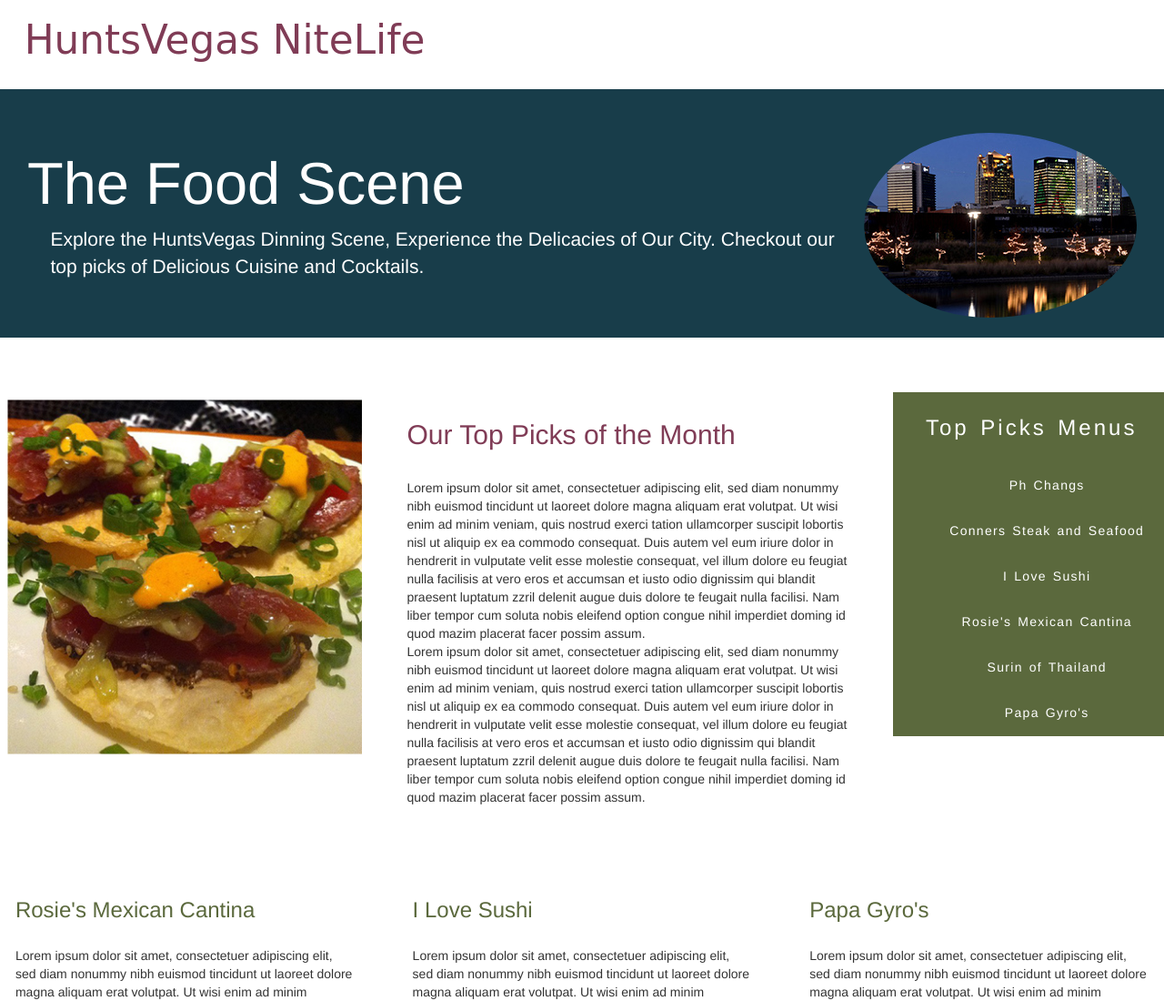
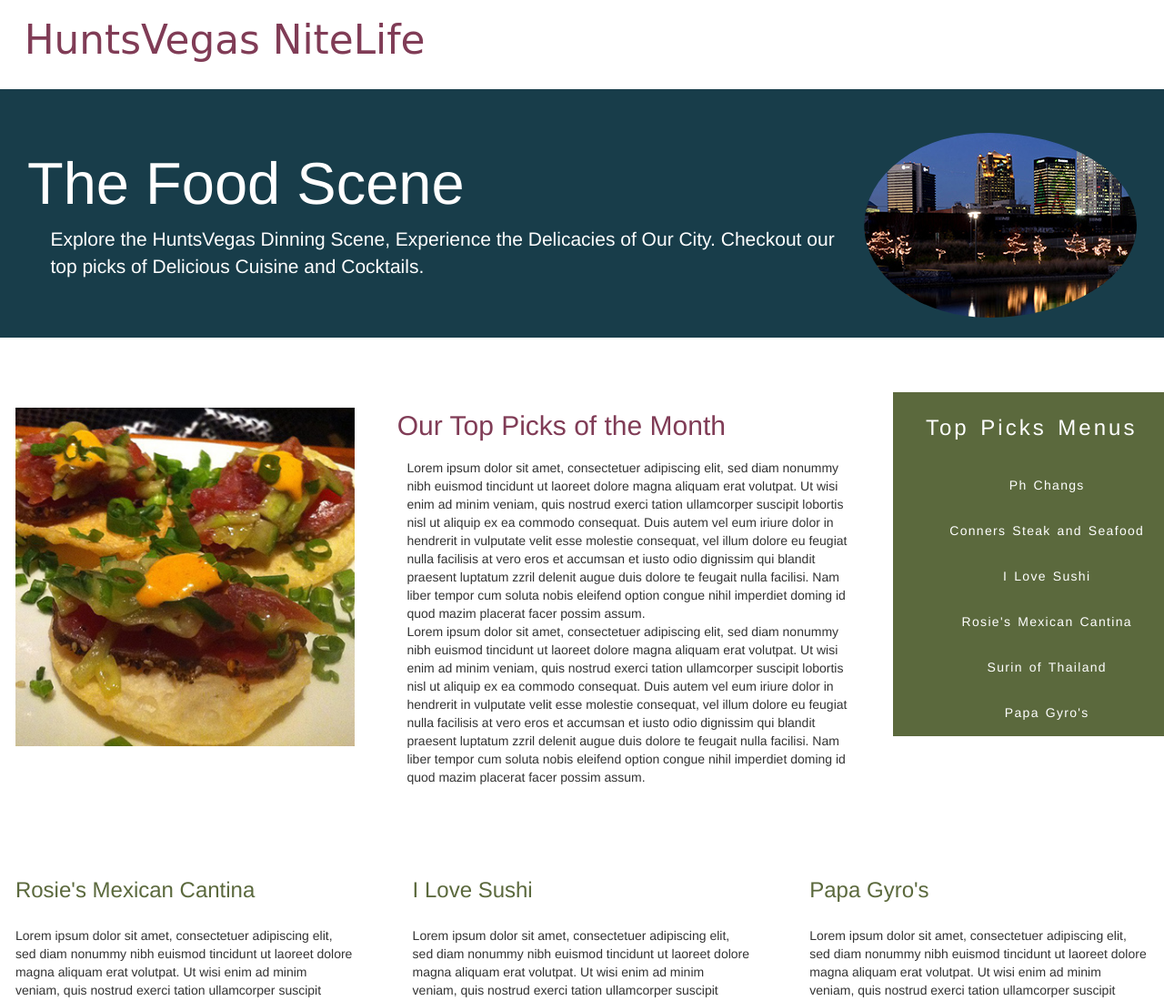
Before and after one commit to joannamok/DWS2, a plain HTML site: page SelectorsB4/index.html in a window 1280 px wide. Shown: the top 1100 px of the page at 91% size. Drawn offline with nearby package versions, Linux system fonts and the light colour scheme; a web font is replaced by a local one.

```diff
--- a/SelectorsB4/css/main.css
+++ b/SelectorsB4/css/main.css
@@ -45,12 +45,11 @@ header img{
 /************ Main Content ******************/
 /*main Image*/
 article img{
-	padding: 2.083333%; /*20px*/
+	padding: 4.1666667%; /*40px*/
 }
 /*main parapgraph title*/
 article h2{
 	color: #803C56;
-	padding: 2.083333%;
 }
 
 article p{
@@ -60,7 +59,8 @@ article p{
  /*box*/
  aside{
  	background-color: #5B693D;
- 	padding: 2.083333%; /*20px*/
+ 	padding:2.083333%;
+
  }
 /*Sidebar title*/
  aside h3{
```
Also changed, not shown: SelectorsB4/specs.txt.
